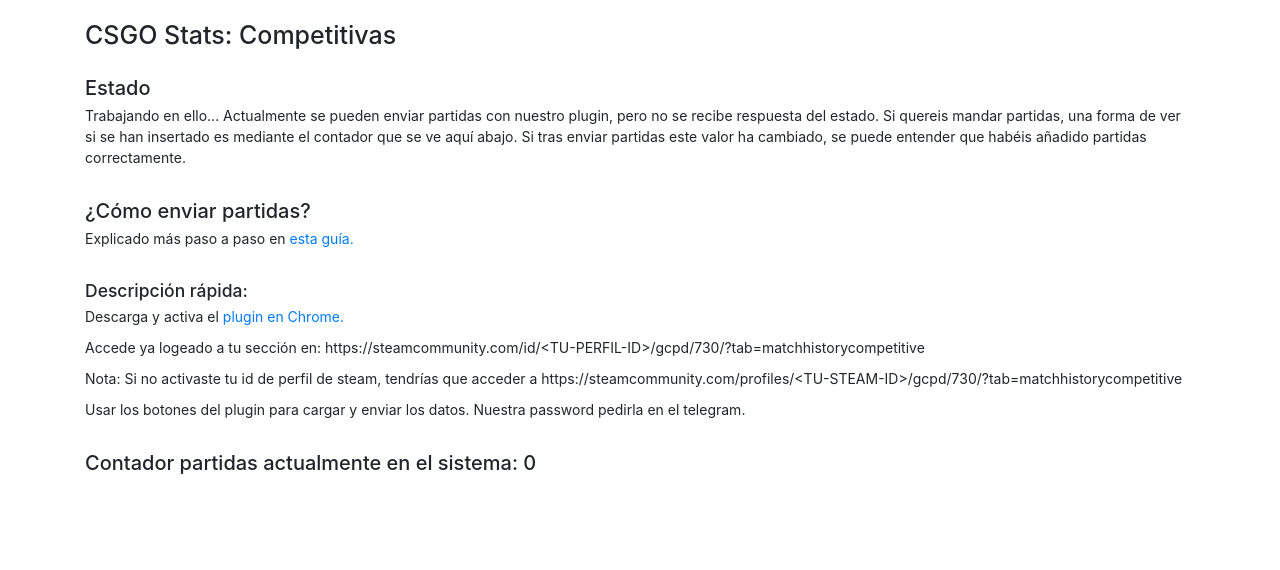
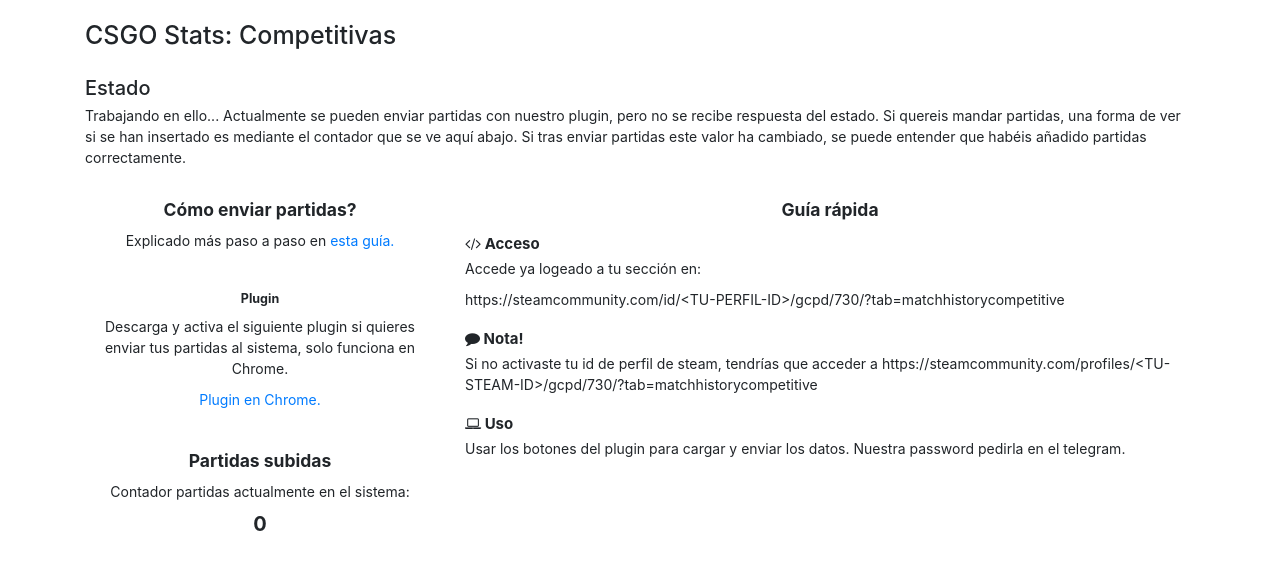
Before and after one commit to uborzz/flask-csgo, a Flask app: page /competitive in a window 1280 px wide. Shown: the part 62-632 px from the top of the page. Run offline with Flask 2, Linux system fonts and the light colour scheme; data that the repository does not hold is empty; some libraries are stand-ins or nearby versions.

Commit message:
competitivas info updated

```diff
--- a/templates/competitive.html
+++ b/templates/competitive.html
@@ -8,64 +8,86 @@
 <div class="container">
     <h1>CSGO Stats: Competitivas</h1>
     <br>
-    <h2> Estado </h2>
-    <p> Trabajando en ello... Actualmente se pueden enviar partidas con nuestro plugin, pero no se recibe respuesta del estado. Si quereis mandar partidas, una forma de ver si se han insertado es mediante el contador que se ve aquí abajo. Si tras enviar partidas este valor ha cambiado, se puede entender que habéis añadido partidas correctamente.</p>
+    <h2>Estado </h2>
+    <p>Trabajando en ello... Actualmente se pueden enviar partidas con nuestro plugin, pero no se recibe respuesta del estado. Si quereis mandar partidas, una forma de ver si se han insertado es mediante el contador que se ve aquí abajo. Si tras enviar partidas este valor ha cambiado, se puede entender que habéis añadido partidas correctamente.</p>
     <br>
-    <h2> ¿Cómo enviar partidas? </h2>
-    <p> Explicado más paso a paso en <a href="/help_upload" target="_blank">esta guía.</a> </p>
-    <br>
-    <h3>Descripción rápida:</h3>
-    <p> Descarga y activa el <a href="https://chrome.google.com/webstore/detail/csgo-competitive-matchine/nfjabioikcikngoihhfenimoapadlikd" target="_blank">plugin en Chrome.</a> </p>
-    <p> Accede ya logeado a tu sección en: https://steamcommunity.com/id/&ltTU-PERFIL-ID&gt/gcpd/730/?tab=matchhistorycompetitive </p>
-    <p> Nota: Si no activaste tu id de perfil de steam, tendrías que acceder a https://steamcommunity.com/profiles/&ltTU-STEAM-ID&gt/gcpd/730/?tab=matchhistorycompetitive </p>
-    <p> Usar los botones del plugin para cargar y enviar los datos. Nuestra password pedirla en el telegram.</p>
-    <br>
-    <h2> Contador partidas actualmente en el sistema: {{total_partidas}}</h2>
-    <br>
-    <!--<h4 class="text-center">Panel Competitivas</h4>-->
-    <!--<div class="row">-->
-        <!--<div class="col-sm-10">-->
-            <!--<table class="table table-striped" id="principal">-->
-                <!--<thead>-->
-                    <!--<tr>-->
-                        <!--<th class="text-center">Nick</th>-->
-                        <!--<th class="text-center">KD Ratio</th>-->
-                        <!--<th class="text-center">Rounds Won (%)</th>-->
-                        <!--<th class="text-center">Headshots (%)</th>-->
-                        <!--<th class="text-center">Accuracy (%)</th>-->
-                        <!--<th class="text-center">Time played (h)</th>-->
-                        <!--<th style="display:none">Steam ID</th>-->
-                    <!--</tr>-->
-                <!--</thead>-->
-                <!--<tbody>-->
-                    <!--{% for member in all_players %}-->
-                    <!--<tr onclick="location='raw/{{member.steam_id}}'">-->
-                        <!--<td class="text-center">{{member['nick']}}</td>-->
-                        <!--<td class="text-center">{{member['kd_ratio']}}</td>-->
-                        <!--<td class="text-center">{{member['rounds_won']}}</td>-->
-                        <!--<td class="text-center">{{member['headshots']}}</td>-->
-                        <!--<td class="text-center">{{member['accuracy']}}</td>-->
-                        <!--<td class="text-center">{{member['time_played']}}</td>-->
-                        <!--<td style="display:none">{{member['steam_id']}}</td>-->
-                    <!--</tr>-->
-                    <!--{% endfor %}-->
-                <!--</tbody>-->
-            <!--</table>-->
-        <!--</div>-->
-        <!--<div class="col-sm-2">-->
-            <!--<input type="text" id="cont" value="" hidden>-->
-            <!--<div id="boxes">-->
-                <!--{% for member in names %}-->
-                 <!--<div class="checkbox">-->
-                    <!--<label style="font-size: 1em">-->
-                        <!--<input name="names" type="checkbox" value="{{member}}" checked>-->
-                        <!--<span class="cr"><i class="cr-icon fa fa-check"></i></span>-->
-                        <!--{{member}}-->
-                    <!--</label>-->
-                <!--</div>-->
-                <!--{% endfor %}-->
-            <!--</div>-->
-        <!--</div>-->
-    <!--</div>-->
+
+    <!-- Grid row -->
+  <div class="row">
+
+    <!-- Grid column -->
+    <div class="col-md-4 text-center">
+
+      <!-- Grid row -->
+      <div class="row mb-3">
+
+        <!-- Grid column -->
+        <div class="col">
+          <h3 class="font-weight-bold text-center mb-3">Cómo enviar partidas?</h3>
+          <p class="text-center mx-auto mb-5">Explicado más paso a paso en <a href="/help_upload" target="_blank">esta guía.</a></p>
+        </div>
+      </div>
+
+      <div class="row mb-5">
+
+        <!-- Grid column -->
+        <div class="col">
+          <h5 class="font-weight-bold mb-3">Plugin</h5>
+          <p> Descarga y activa el siguiente plugin si quieres enviar tus partidas al sistema, solo funciona en Chrome. </p>
+          <p class="text-center"><a href="https://chrome.google.com/webstore/detail/csgo-competitive-matchine/nfjabioikcikngoihhfenimoapadlikd" target="_blank">Plugin en Chrome.</a> </p>
+        </div>
+      </div>
+
+      <div class="row mb-3">
+
+        <!-- Grid column -->
+        <div class="col">
+          <h3 class="font-weight-bold mb-3">Partidas subidas</h3>
+          <p>Contador partidas actualmente en el sistema:</p>
+          <h2 class="text-center font-weight-bold ">{{total_partidas}}</h2>
+        </div>
+      </div>
+    </div>
+
+    <div class="col-md-8">
+
+      <!-- Grid row -->
+      <div class="row mb-3">
+
+        <!-- Grid column -->
+        <div class="col">
+          <h3 class="text-center font-weight-bold">Guía rápida</h3>
+        </div>
+      </div>
+
+      <!-- Grid row -->
+      <div class="row mb-3">
+
+        <!-- Grid column -->
+        <div class="col">
+          <h4 class="font-weight-bold"><i class="fa fa-code"></i>  Acceso</h4>
+          <p>Accede ya logeado a tu sección en:</p>
+          <p>https://steamcommunity.com/id/&ltTU-PERFIL-ID&gt/gcpd/730/?tab=matchhistorycompetitive</p>
+        </div>
+      </div>
+
+      <div class="row mb-3">
+
+        <!-- Grid column -->
+        <div class="col">
+          <h4 class="font-weight-bold"> <i class="fa fa-comment"></i> Nota!</h4>
+          <p>Si no activaste tu id de perfil de steam, tendrías que acceder a https://steamcommunity.com/profiles/&ltTU-STEAM-ID&gt/gcpd/730/?tab=matchhistorycompetitive </p>
+        </div>
+      </div>
+      <div class="row mb-3">
+
+        <!-- Grid column -->
+        <div class="col">
+          <h4 class="font-weight-bold"><i class="fa fa-laptop"></i> Uso</h4>
+          <p> Usar los botones del plugin para cargar y enviar los datos. Nuestra password pedirla en el telegram.</p>
+        </div>
+      </div>
+    </div>
+  </div>
 </div>
 {% endblock %}
```
